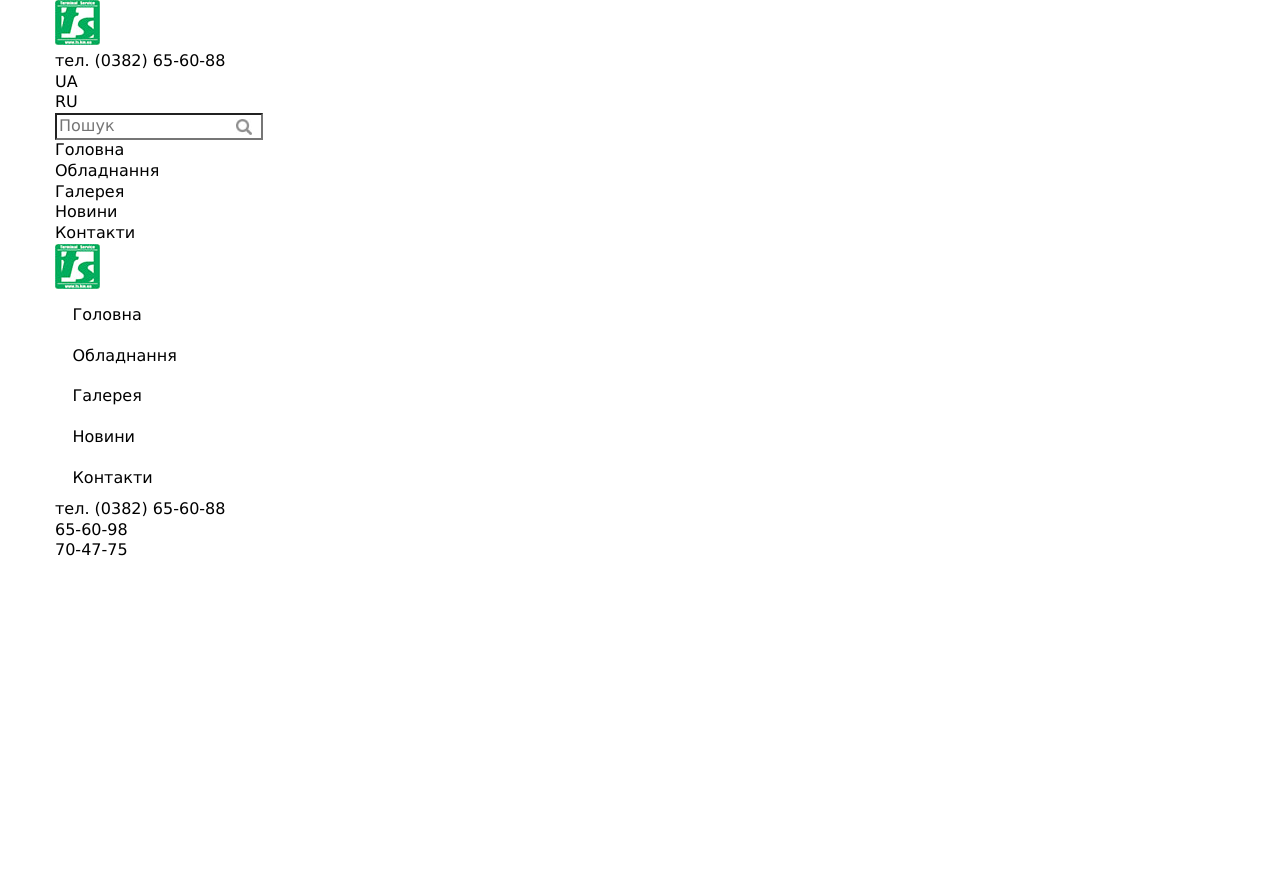
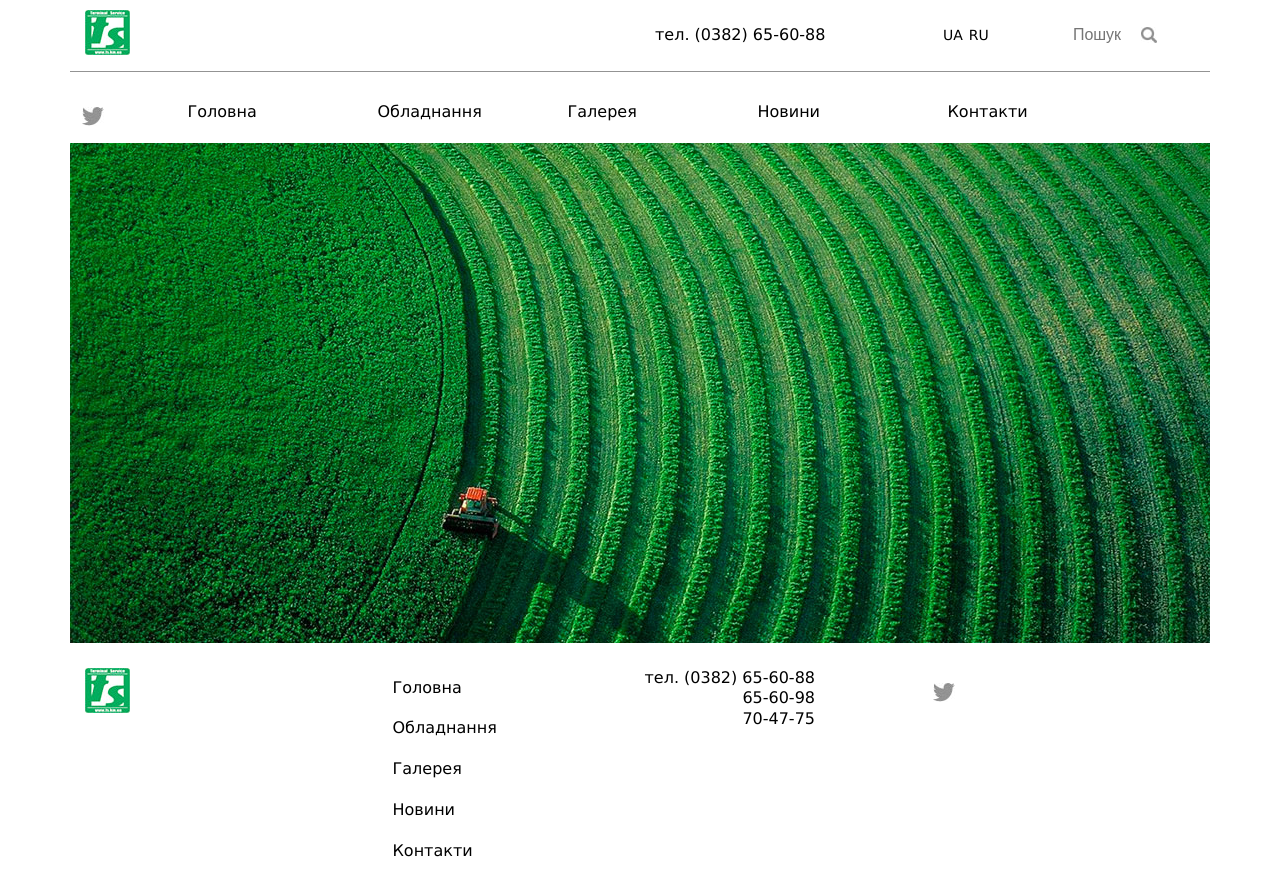
Before and after one commit to Infokora/Teejet, a plain HTML site: page index.html in a window 1280 px wide. Before the commit the page ends 800 px from the top, so only its background shows below. Drawn offline with Linux system fonts and the light colour scheme; files that its build step writes are made by us from their sources.

Commit message:
complate

```diff
--- a/css/style.css
+++ b/css/style.css
@@ -1,25 +1,90 @@
 #head-search {
     background: url('../img/icon-search.jpg')no-repeat 95% center;
 }
+
+
 /*.menu {
     display: flex;
     flex-flow: row wrap;
     justify-content: center;
     align-items: center;
 }*/
-.menu li a {
+.menu{
+    padding:20px 0 10px;
+}
+.menu-lg{
+    display:block;
+    width:23px;
+    height:50px;
+    vertical-align:middle;
+    background:url('../img/icon-twitter.jpg') no-repeat center center;
+}
+.ft-icon .menu-lg{
+    margin-left:25%;
+}
+.menu li:nth-child(1){
+    position:absolute;
+    left:0;
+
+}
+.menu li{
+    padding:0;
+}
+.menu li a, .ft-menu li a{
     display: block;
-    padding: 10px 32.5px;
+    padding: 15px 22.5px;
     color: #000;
+    text-align:center;
     transition: color 0.3s;
     -webkit-transition: color 0.3s;
     -moz-transition: color 0.3s;
     -ms-transition: color 0.3s;
     -o-transition: color 0.3s;
 }
-.menu li a:hover {
+.ft-menu li a{
+    text-align:left;
+    padding: 10px 22.5px;
+}
+
+.menu li a:hover, .ft-menu li a:hover{
     color: #55c893;
+    transition: color 0.3s;
+    -webkit-transition: color 0.3s;
+    -moz-transition: color 0.3s;
+    -ms-transition: color 0.3s;
+    -o-transition: color 0.3s;
 }
-.head-info {
-
+.head-search{
+    display:block;
 }
+.head-search input{
+    display:block;
+    width:80%;
+    text-align:center;
+    border:none;
+    padding:5px;
+}
+.head-info{
+    padding: 10px 0;
+    border-bottom:1px solid #939393;
+}
+.head-info .number p{
+    vertical-align:middle;
+}
+.head-info .lang-list ul li{
+    float:left;
+}
+.head-info .lang-list ul li a{
+    display:block;
+    padding:10px 3px;
+    font-size:14px;
+}
+footer{
+    height:235px;
+}
+.ft-box{
+    padding-top:25px;
+}
+.ft-number{
+    text-align:right;
+}
--- a/index.html
+++ b/index.html
@@ -8,7 +8,7 @@
     <title>Document</title>
     <script src="js/jquery-3.1.1.min.js"></script>
     <script src="bootstrap-4/js/bootstrap.min.js"></script>
-    <link rel="stylesheet" href="bootstrap/css/bootstrap.min.css">
+    <link rel="stylesheet" href="bootstrap-4/css/bootstrap.min.css">
     <link rel="stylesheet" href="css/reset.css">
     <link rel="stylesheet" href="css/style.css">
 </head>
@@ -17,32 +17,38 @@
     <div class="wrap">
         <header>
             <nav class="container">
-                <div class="row head-info">
-                    <div class="logo">
+                <div class="row head-info align-items-center">
+                    <div class="logo col-6">
                         <a href="index.html"><img src="img/logo.jpg" alt=""></a>
                     </div>
-                    <div class="number">
+                    <div class="number col-3">
                         <p>тел. (0382) 65-60-88</p>
 
                     </div>
-                    <div class="lang-list">
-                        <ul>
+                    <div class="lang-list col-1">
+                        <ul class="rasp">
                             <li><a href="#">UA</a></li>
                             <li><a href="#">RU</a></li>
                         </ul>
                     </div>
 
-                    <label for="head-searh">
+                    <label class="head-search col-2" for="head-searh">
                         <input id="head-search" type="search" placeholder="Пошук">
                     </label>
                 </div>
-                <menu class="row ft-menu">
-                    <li><a href="">Головна</a></li>
-                    <li><a href="">Обладнання</a></li>
-                    <li><a href="">Галерея</a></li>
-                    <li><a href="">Новини</a></li>
-                    <li><a href="">Контакти</a></li>
+                <menu class="row menu ft-menu justify-content-center">
+                    <li>
+                        <a class="menu-lg" href="#"></a>
+                    </li>
+                    <li class="col-2"><a href="#">Головна</a></li>
+                    <li class="col-2"><a href="#">Обладнання</a></li>
+                    <li class="col-2"><a href="#">Галерея</a></li>
+                    <li class="col-2"><a href="#">Новини</a></li>
+                    <li class="col-2"><a href="#">Контакти</a></li>
                 </menu>
+                <div class="row">
+                    <img src="img/head-img.jpg" alt="">
+                </div>
             </nav>
         </header>
         <main>
@@ -51,11 +57,11 @@
 
         <footer>
             <div class="container">
-                <div class="row">
-                    <div class="ft-logo">
+                <div class="row ft-box">
+                    <div class="ft-logo col-3">
                         <a href="index.html"><img src="img/logo.jpg" alt=""></a>
                     </div>
-                    <menu class="row menu">
+                    <menu class="ft-menu col-2">
                         <li><a href="">Головна</a></li>
                         <li><a href="">Обладнання</a></li>
                         <li><a href="">Галерея</a></li>
@@ -63,11 +69,15 @@
                         <li><a href="">Контакти</a></li>
                     </menu>
 
-                    <div class="ft-number">
+                    <div class="ft-number col-3">
                         <p>
                             тел. (0382) 65-60-88 <br> 65-60-98 <br> 70-47-75 <br>
                         </p>
                     </div>
+                    <div class="col ft-icon">
+                        <a class="menu-lg" href="#"></a>
+                    </div>
+
                 </div>
             </div>
 
```
